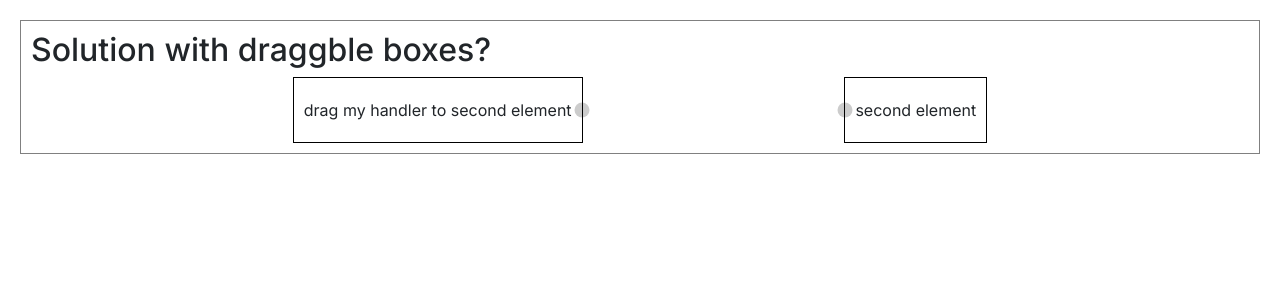
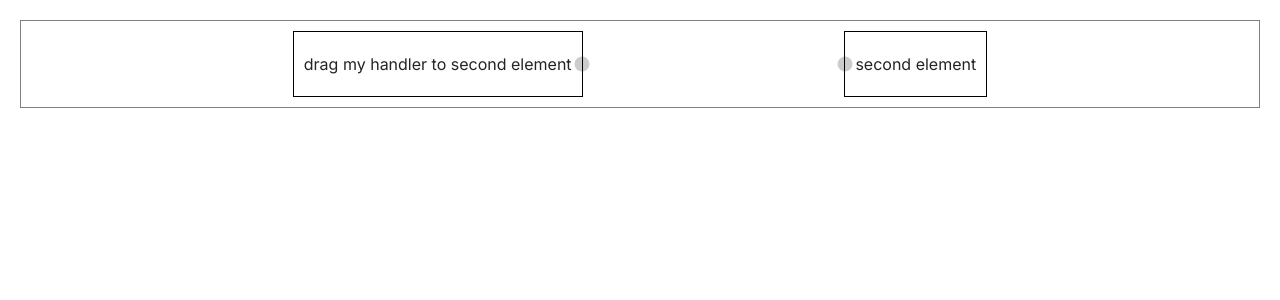
Before and after one commit to Quazirafi1/capstone-hackathon, a Next.js app: page /arrow_line in a window 1280 px wide. Shown: the top 300 px of the page. Built offline with nearby package versions, Linux system fonts and the light colour scheme; a web font is replaced by a local one.

Commit message:
arrow sensitivity adjusted

```diff
--- a/app/arrow_line/page.tsx
+++ b/app/arrow_line/page.tsx
@@ -1,8 +1,8 @@
 'use client'
 
 import React from 'react';
-import Demo from '../js_components/draggable_arrow/demo1'; // Importing JSX component into TypeScript file
+import AppContainer from '../js_components/draggable_arrow/app_container'; // Importing JSX component into TypeScript file
 
 export default function Home() {
-  return <Demo />; // Using the imported component
+  return <AppContainer />; // Using the imported component
 }
--- a/app/js_components/draggable_arrow/demo1.js
+++ b/app/js_components/draggable_arrow/app_container.js
@@ -1,11 +1,10 @@
 import React from "react";
-import Example2 from "./Example2";
+import DraggableConnectors from "./draggable_connect_boxes";
 
 export default () => (
   <div>
     <div style={{ margin: 20, border: "1px solid gray", padding: 10 }}>
-      <h2>Solution with draggble boxes?</h2>
-      <Example2 />
+      <DraggableConnectors />
     </div>
   </div>
 );
--- a/app/js_components/draggable_arrow/Example2.jsx
+++ b/app/js_components/draggable_arrow/draggable_connect_boxes.jsx
@@ -8,8 +8,11 @@ const connectPointStyle = {
   width: 15,
   height: 15,
   borderRadius: "50%",
-  background: "black"
+  background: "black",
+  cursor: "pointer",
+  zIndex: 1000
 };
+
 const connectPointOffset = {
   left: { left: 0, top: "50%", transform: "translate(-50%, -50%)" },
   right: { left: "100%", top: "50%", transform: "translate(-50%, -50%)" },
```
